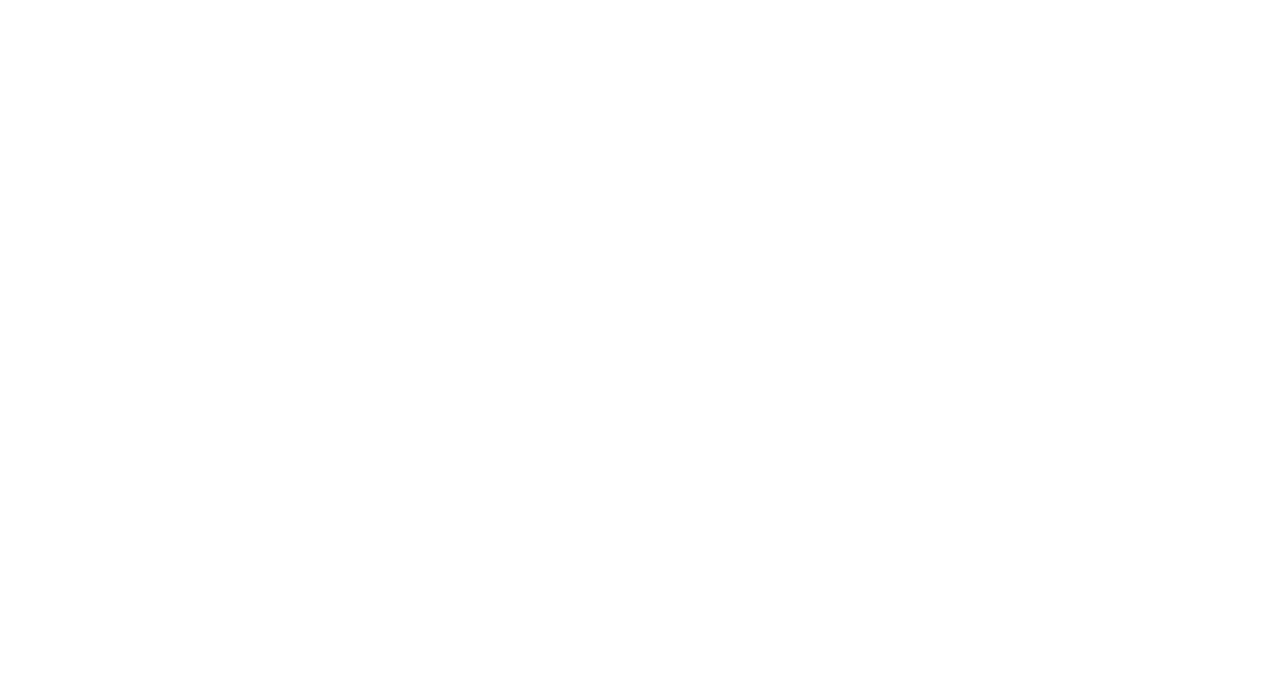
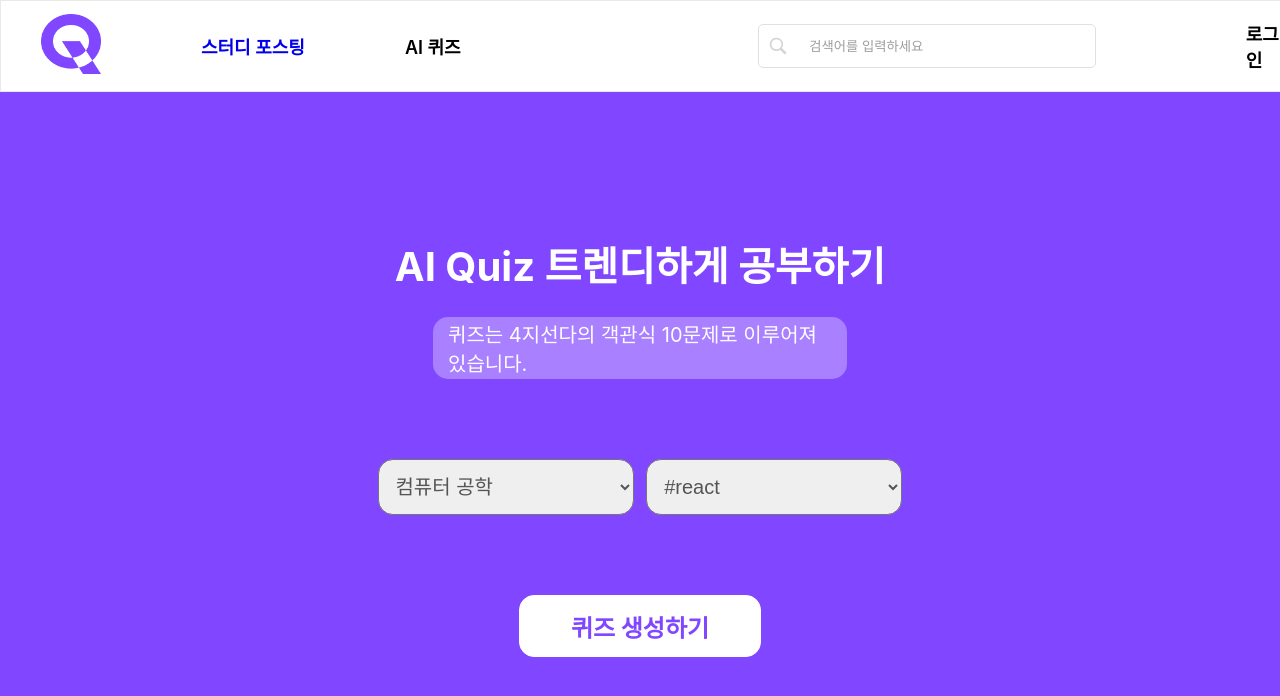
Before and after one commit to 9oormthon-univ/2024_BEOTKKOTTHON_TEAM_20_FE, a React (Create React App) app: page /aiQuiz in a window 1280 px wide. Before the commit this address had no page. Shown: the top 696 px of the page. Built offline with nearby package versions, Linux system fonts and the light colour scheme.

Commit message:
[feat] ai quiz 시작 페이지 (퀴즈 주제 설정) 디자인

```diff
--- a/src/App.tsx
+++ b/src/App.tsx
@@ -12,6 +12,7 @@ import MyPage from "./pages/MyPage";
 import MyPostPage from "./pages/MyPostPage";
 import MyScrapPage from "./pages/MyScrapPage";
 import MyMistakeNotebookPage from "./pages/MyMistakeNotebookPage";
+import AiQuizPage from "./pages/AiQuizPage";
 
 const App: React.FC = () => {
     return (
@@ -37,6 +38,7 @@ const App: React.FC = () => {
                     path="/myMistakeNotebook"
                     element={<MyMistakeNotebookPage />}
                 />
+                <Route path="/aiQuiz" element={<AiQuizPage />} />
             </Routes>
         </Router>
     );
--- /dev/null
+++ b/src/pages/AiQuizPage.tsx
@@ -0,0 +1,36 @@
+import React from "react";
+import { Container } from "../styles/AiQuizPageStyled";
+import NavBar from "../components/NavBar";
+
+const AiQuizPage = () => {
+    return (
+        <>
+            <NavBar />
+            <Container>
+                <div className="titleBox">
+                    <p className="title">AI Quiz 트렌디하게 공부하기</p>
+                    <p className="subTitle">
+                        퀴즈는 4지선다의 객관식 10문제로 이루어져 있습니다.
+                    </p>
+                </div>
+                <div className="quizSetting">
+                    <select>
+                        <option value="interest">컴퓨터 공학</option>
+                        <option value="interest">경영학</option>
+                        <option value="interest">교육</option>
+                    </select>
+                    <select>
+                        <option value="hashtag">#react</option>
+                        <option value="hashtag">#typescript</option>
+                        <option value="hashtag">#javascript</option>
+                        <option value="hashtag">#html/css</option>
+                    </select>
+                </div>
+                <div className="quizStartBtn">
+                    <div className="btn">퀴즈 생성하기</div>
+                </div>
+            </Container>
+        </>
+    );
+};
+export default AiQuizPage;
--- /dev/null
+++ b/src/styles/AiQuizPageStyled.tsx
@@ -0,0 +1,92 @@
+import styled from "styled-components";
+import theme from "./theme";
+
+export const Container = styled.div`
+    padding-top: 11.5vh; //  추후 네브바에 맞춰서 수정
+    /* width: 100vw; */
+    height: 88.5vh;
+    background-color: ${theme.colors.primary};
+
+    display: flex;
+    flex-direction: column;
+    justify-content: center;
+    align-content: center;
+
+    p {
+        margin: 0;
+    }
+
+    .titleBox {
+        display: flex;
+        flex-direction: column;
+        justify-content: center;
+        align-items: center;
+    }
+
+    .title {
+        margin-bottom: 3vh;
+        font-size: 40px;
+        font-weight: bold;
+        color: white;
+
+        display: flex;
+        justify-content: center;
+        align-items: center;
+    }
+
+    .subTitle {
+        width: 30vw;
+        padding: 2px 15px;
+        font-size: 20px;
+        color: white;
+        background-color: #ffffff50;
+        border-radius: 15px;
+
+        display: flex;
+        justify-content: center;
+        align-items: center;
+    }
+
+    .quizSetting {
+        display: flex;
+        justify-content: center;
+        align-items: center;
+
+        margin: 10vh;
+    }
+
+    select:nth-child(1) {
+        margin-right: 1vw;
+    }
+
+    select {
+        width: 20vw;
+        height: 7vh;
+        padding: 0.5vw 1vw;
+        font-size: 20px;
+        color: ${theme.colors.font1};
+        border-radius: 15px;
+    }
+
+    .quizStartBtn {
+        display: flex;
+        justify-content: center;
+        align-items: center;
+    }
+
+    .btn {
+        padding: 1vw 4vw;
+        background-color: white;
+        color: ${theme.colors.primary};
+        font-size: 24px;
+        font-weight: bold;
+        border: 1px solid white;
+        border-radius: 15px;
+    }
+
+    .btn:hover {
+        background-color: ${theme.colors.primary};
+        color: white;
+        cursor: pointer;
+    }
+`;
```
Also changed, not shown: src/styles/NavBarStyled.tsx (+34 -37 lines).
